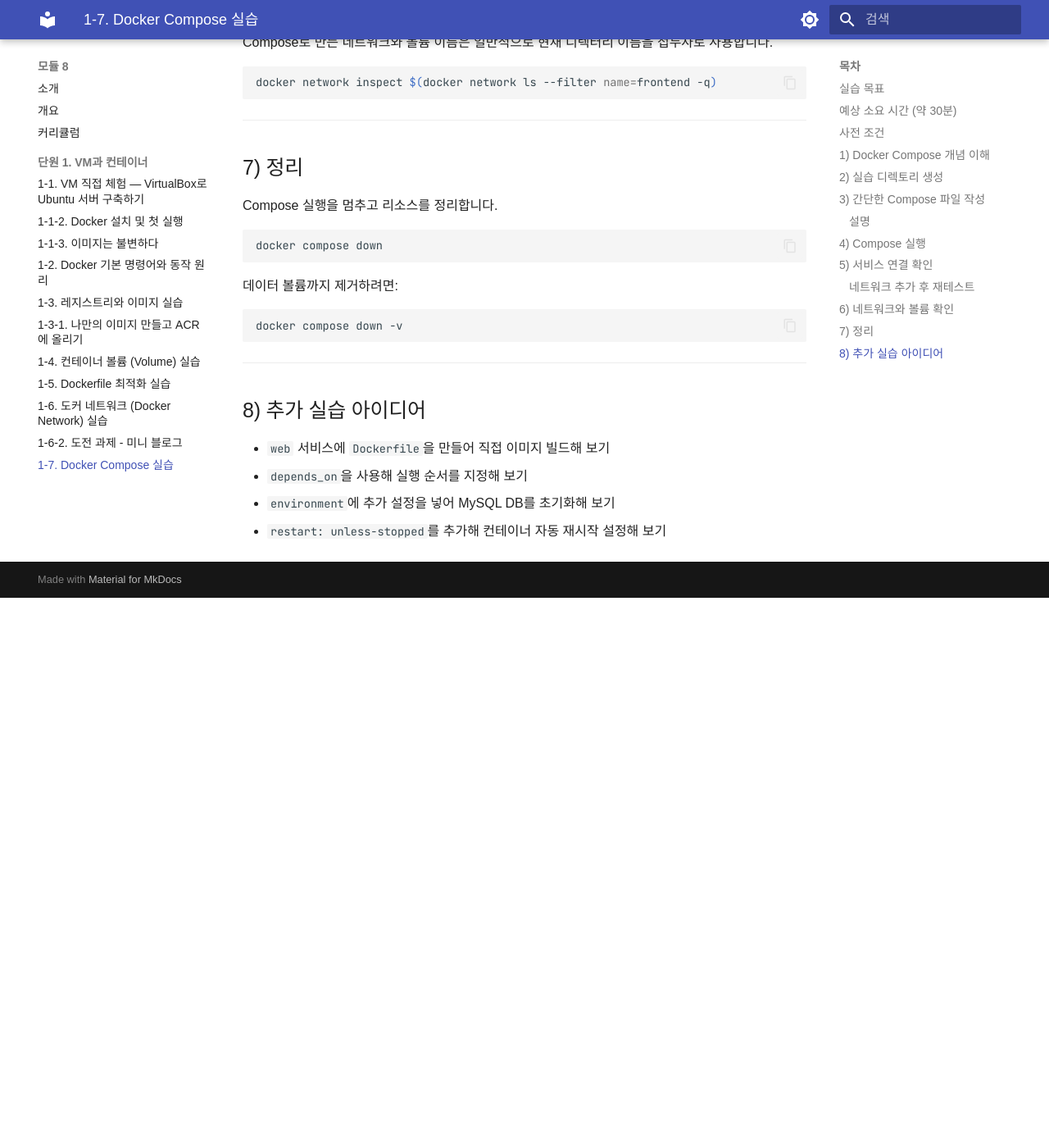
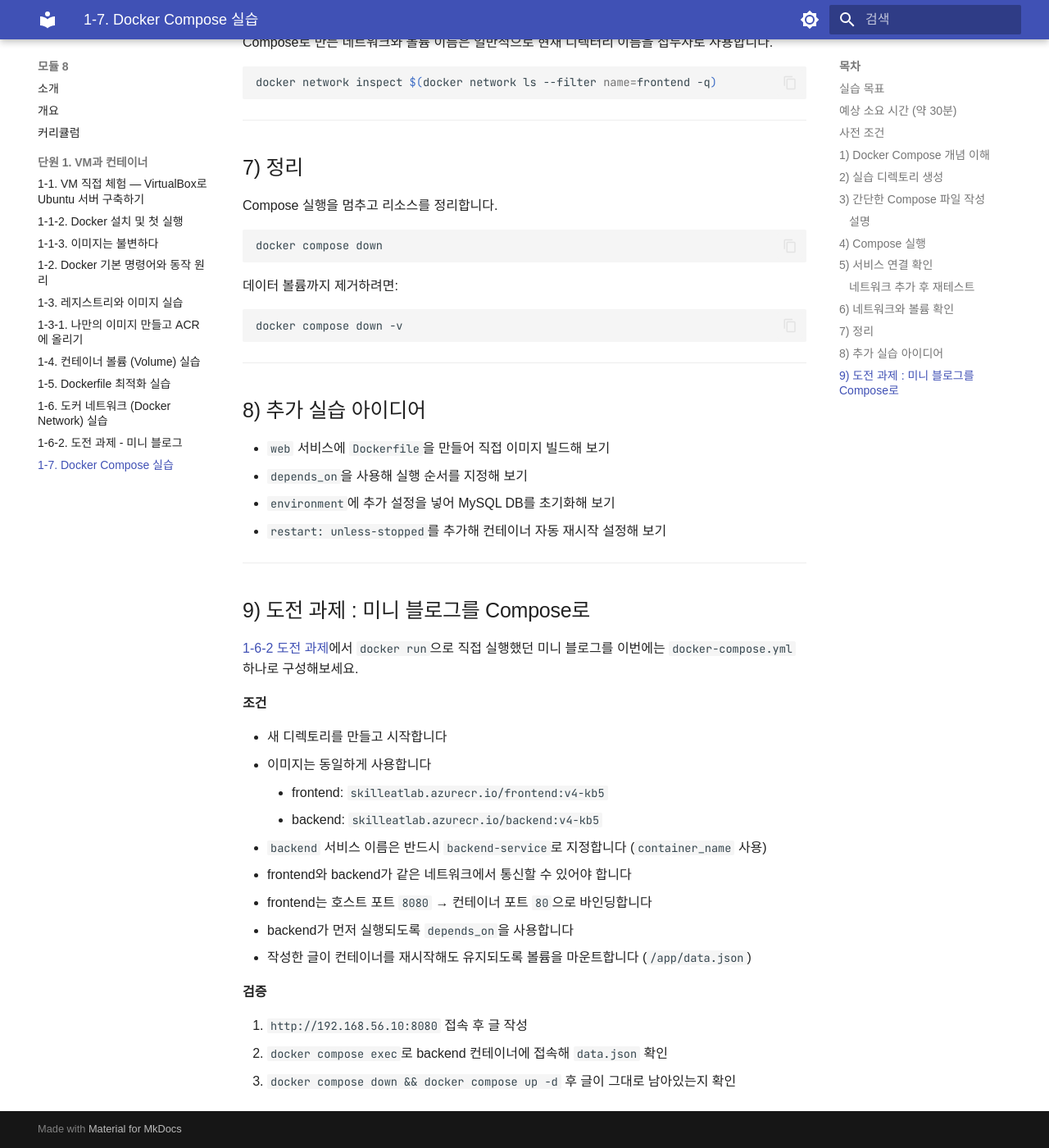
Before and after one commit to skilleat-labs/docker-k8s-labs, an MkDocs documentation site: the page built from docs/modules/module8/1-7.md, in a window 1280 px wide and 1400 px high, scrolled down 4741 px. Shown: the whole window at 82% size. Built offline with MkDocs 1.6.1 and Material for MkDocs 9.7.7, drawn with Linux system fonts in a browser that asks for light colours; some web fonts are replaced; before the commit the page ends 5470 px from its top, so only the background shows below that.

Commit message:
1-7: 9) 미니 블로그 Compose 버전 도전 과제 추가
Co-Authored-By: Claude Sonnet 4.6 <noreply@anthropic.com>

```diff
--- a/docs/modules/module8/1-7.md
+++ b/docs/modules/module8/1-7.md
@@ -239,3 +239,27 @@ docker compose down -v
 - `depends_on`을 사용해 실행 순서를 지정해 보기
 - `environment`에 추가 설정을 넣어 MySQL DB를 초기화해 보기
 - `restart: unless-stopped`를 추가해 컨테이너 자동 재시작 설정해 보기
+
+---
+
+## 9) 도전 과제 : 미니 블로그를 Compose로
+
+[1-6-2 도전 과제](../1-6-2/)에서 `docker run`으로 직접 실행했던 미니 블로그를 이번에는 `docker-compose.yml` 하나로 구성해보세요.
+
+**조건**
+
+- 새 디렉토리를 만들고 시작합니다
+- 이미지는 동일하게 사용합니다
+    - frontend: `skilleatlab.azurecr.io/frontend:v4-kb5`
+    - backend: `skilleatlab.azurecr.io/backend:v4-kb5`
+- `backend` 서비스 이름은 반드시 `backend-service`로 지정합니다 (`container_name` 사용)
+- frontend와 backend가 같은 네트워크에서 통신할 수 있어야 합니다
+- frontend는 호스트 포트 `8080` → 컨테이너 포트 `80`으로 바인딩합니다
+- backend가 먼저 실행되도록 `depends_on`을 사용합니다
+- 작성한 글이 컨테이너를 재시작해도 유지되도록 볼륨을 마운트합니다 (`/app/data.json`)
+
+**검증**
+
+1. `http://192.168.56.10:8080` 접속 후 글 작성
+2. `docker compose exec`로 backend 컨테이너에 접속해 `data.json` 확인
+3. `docker compose down && docker compose up -d` 후 글이 그대로 남아있는지 확인
```
